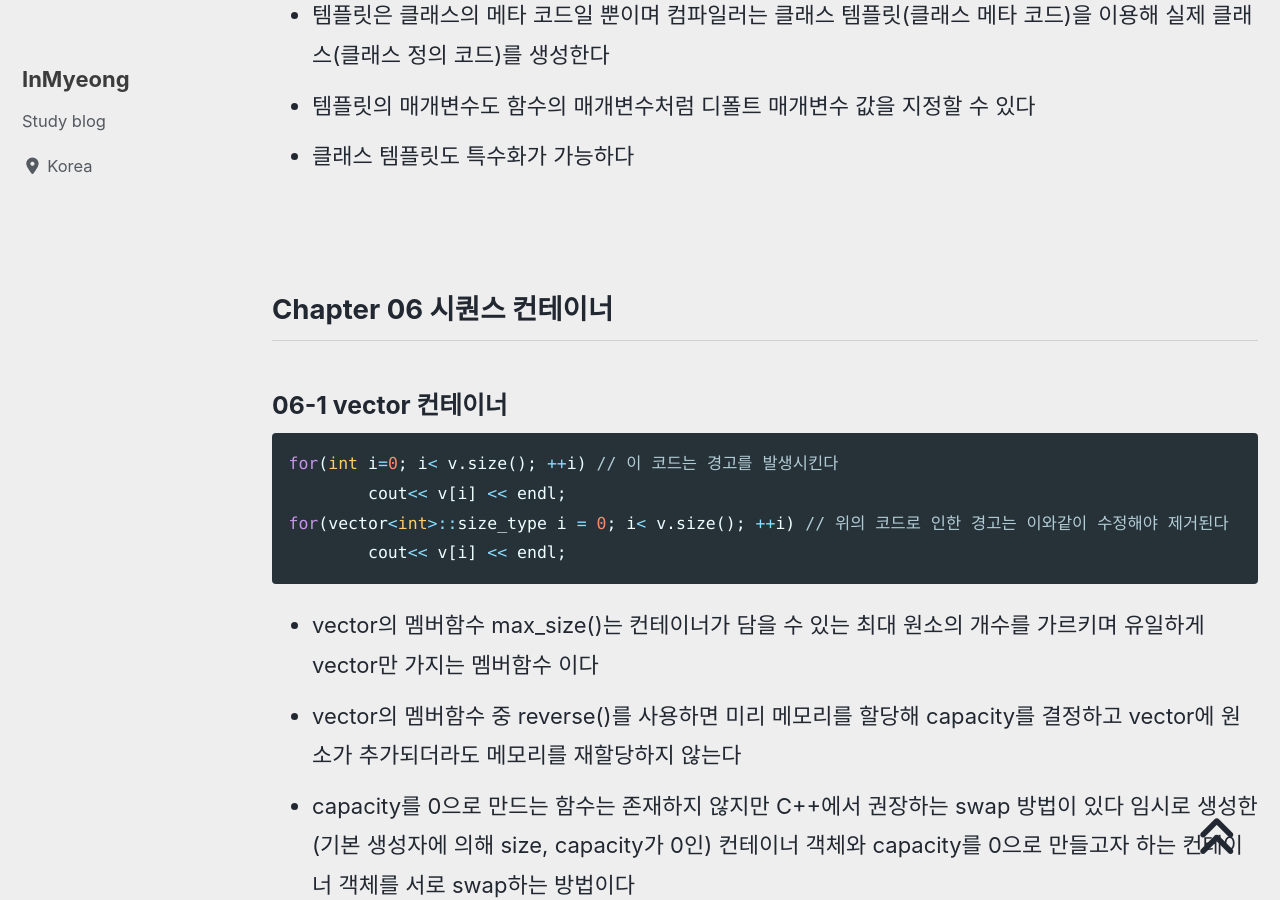
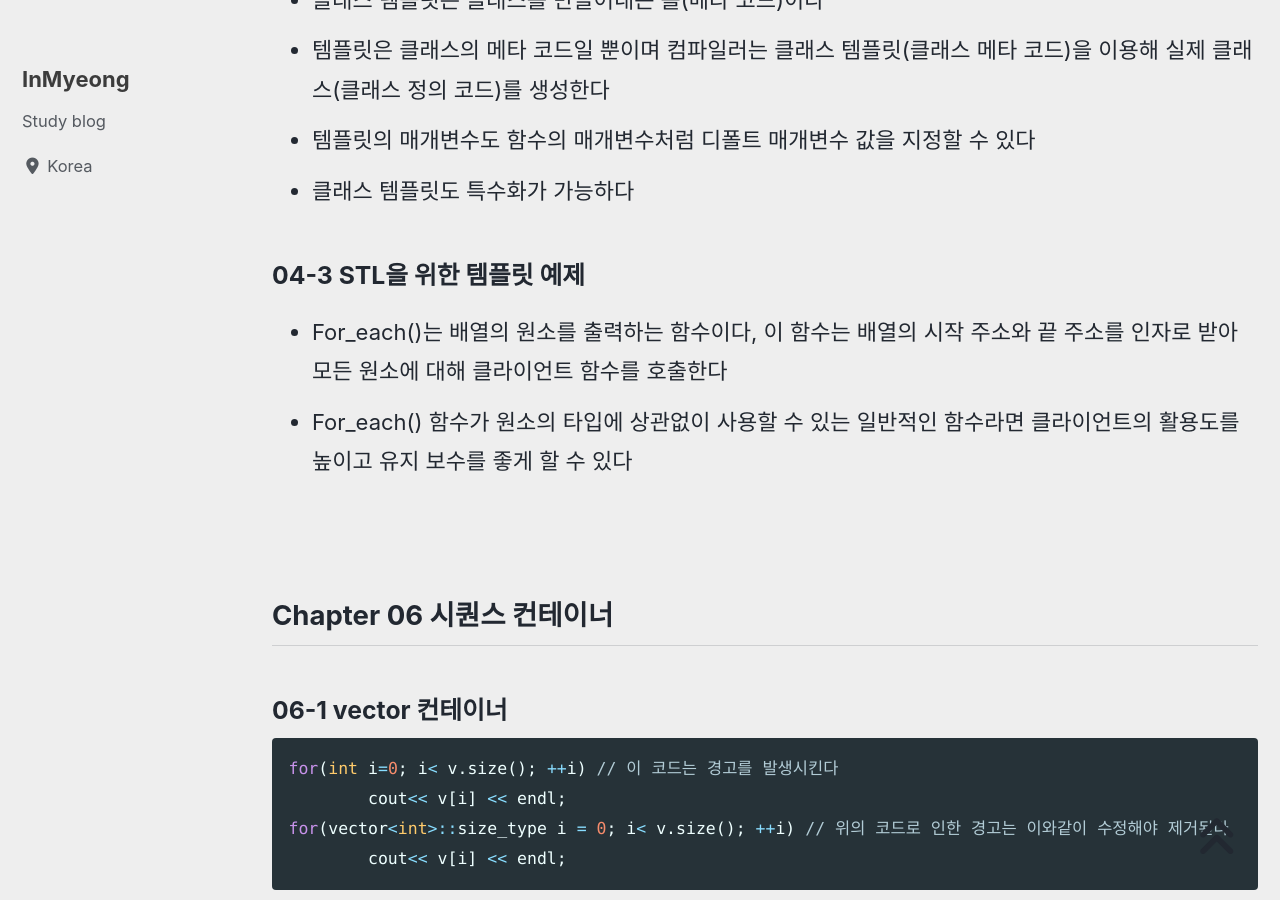
Before and after one commit to devMyeong/devMyeong.github.io, a Jekyll site: the page built from _posts/stl/2021-08-12-cpp-stl.md, in a window 1280 px wide and 900 px high, scrolled down 6570 px. Built offline with Jekyll 4.4.1, drawn with Linux system fonts in a browser that asks for light colours; cached includes are drawn as plain includes; nearby versions of some CDN libraries; some web fonts are replaced; comment, search, counter and statistics services are not loaded.

Commit message:
update stl chapter 04-3

```diff
--- a/_posts/stl/2021-08-12-cpp-stl.md
+++ b/_posts/stl/2021-08-12-cpp-stl.md
@@ -114,6 +114,10 @@ last_modified_at: 2021-08-24
 - 템플릿의 매개변수도 함수의 매개변수처럼 디폴트 매개변수 값을 지정할 수 있다
 - 클래스 템플릿도 특수화가 가능하다
 
+### 04-3 STL을 위한 템플릿 예제
+- For_each()는 배열의 원소를 출력하는 함수이다, 이 함수는 배열의 시작 주소와 끝 주소를 인자로 받아 모든 원소에 대해 클라이언트 함수를 호출한다
+- For_each() 함수가 원소의 타입에 상관없이 사용할 수 있는 일반적인 함수라면 클라이언트의 활용도를 높이고 유지 보수를 좋게 할 수 있다
+
 <br>
 
 ## Chapter 06 시퀀스 컨테이너
```
